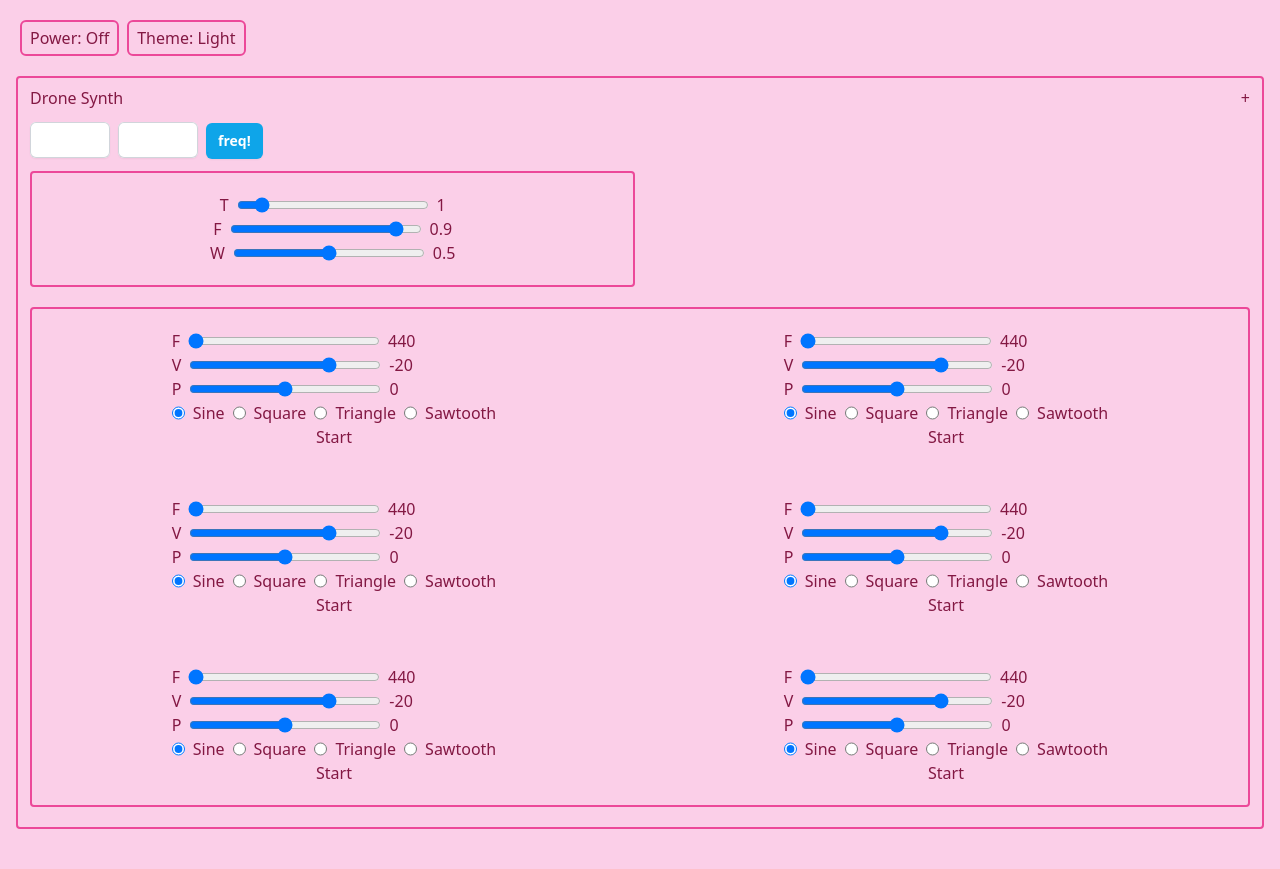
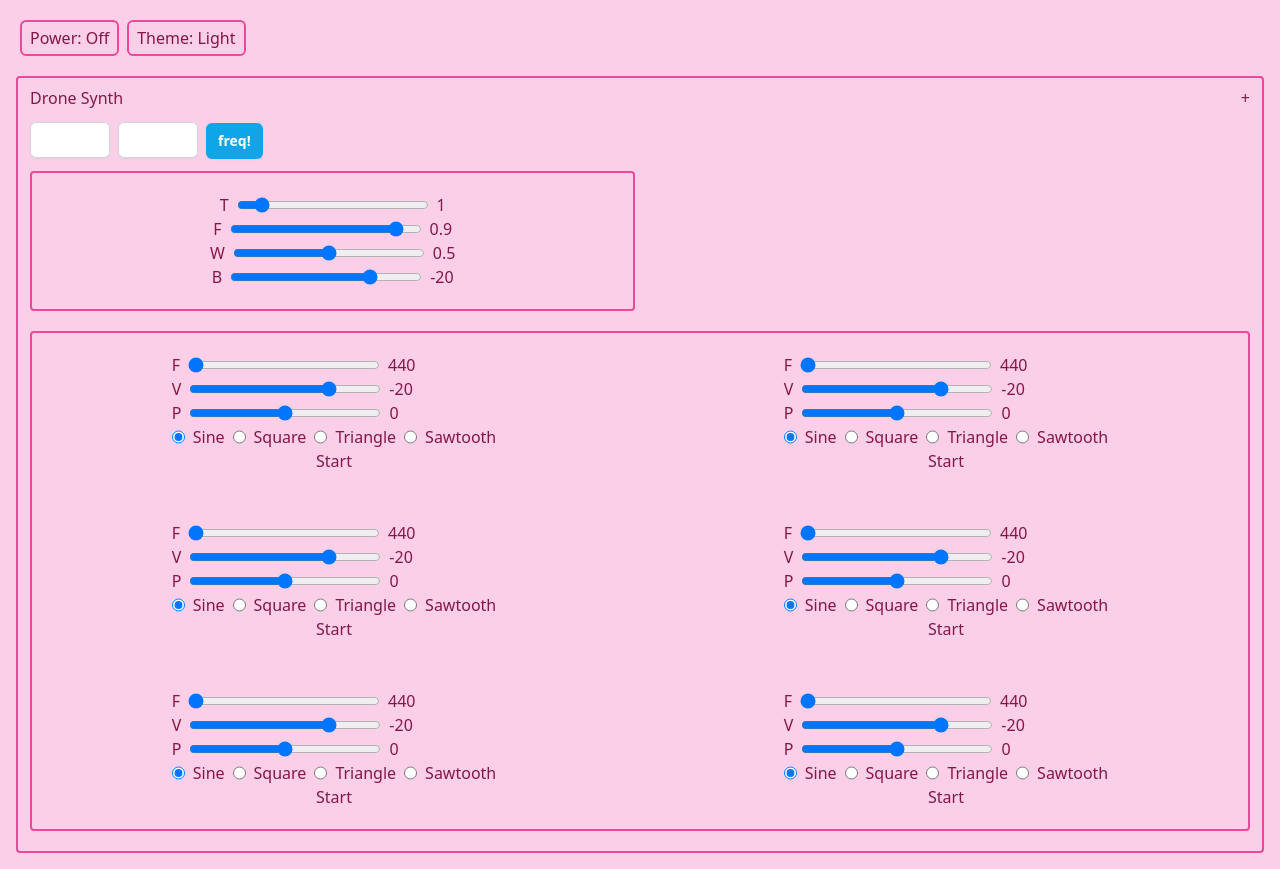
Before and after one commit to daveknapik/tone-drone, a React (Vite) app: page / in a window 1280 px wide. Before the commit the page ends 845 px from the top, so only its background shows below. Built offline with nearby package versions, Linux system fonts and the light colour scheme.

Commit message:
Delay-only bus with the bus send at synth level works. Can use it as a way to control main send (from all osc) at least, if there is no way to control individual osc changes in send level.

```diff
--- a/src/components/DroneSynth.tsx
+++ b/src/components/DroneSynth.tsx
@@ -13,6 +13,7 @@ function DroneSynth({ oscillatorCount = 6 }: DroneSynthProps) {
   const [oscillators, setOscillators] = useState<Tone.Oscillator[]>([]);
   const [channels, setChannels] = useState<Tone.Channel[]>([]);
   const [bus, setBus] = useState<Tone.Channel>();
+  const [busVolume, setBusVolume] = useState(-20);
   const [delay, setDelay] = useState<Tone.FeedbackDelay>();
   const [delayTime, setDelayTime] = useState(1);
   const [delayFeedback, setDelayFeedback] = useState(0.9);
@@ -31,19 +32,24 @@ function DroneSynth({ oscillatorCount = 6 }: DroneSynthProps) {
       feedback: delayFeedback,
       maxDelay: 10,
       wet: delayWet,
-    });
+    }).toDestination();
 
-    const bus = new Tone.Channel().chain(
-      delay,
-      freeverb,
-      Tone.getDestination()
-    );
+    // const bus = new Tone.Channel().chain(
+    //   delay,
+    //   freeverb,
+    //   Tone.getDestination()
+    // );
+
+    const bus = new Tone.Channel({ volume: busVolume }).connect(delay);
+    bus.receive("delay");
 
     for (let i = 0; i < oscillatorCount; i++) {
       const oscillator = new Tone.Oscillator(minFreq, "sine");
       const channel = new Tone.Channel(-20, 0).toDestination();
 
       oscillator.connect(channel);
+
+      channel.send("delay");
       channel.connect(bus);
 
       newOscillators.push(oscillator);
@@ -61,6 +67,12 @@ function DroneSynth({ oscillatorCount = 6 }: DroneSynthProps) {
     feedback: delayFeedback,
     wet: delayWet,
   });
+
+  console.log(bus?.volume.value);
+
+  if (bus !== undefined) {
+    bus.volume.value = busVolume;
+  }
 
   const createOscillator = () => {
     const oscillator = new Tone.Oscillator(minFreq, "sine");
@@ -128,6 +140,14 @@ function DroneSynth({ oscillatorCount = 6 }: DroneSynthProps) {
               step={0.01}
               handleChange={(e) => setDelayWet(parseFloat(e.target.value))}
             />
+            <Slider
+              inputName="bus"
+              min={-80}
+              max={0}
+              value={busVolume}
+              step={0.01}
+              handleChange={(e) => setBusVolume(parseFloat(e.target.value))}
+            />
           </div>
         </div>
         <div className="grid grid-cols-1 md:grid-cols-2 gap-12 my-5 place-items-center border-2 rounded border-pink-500 dark:border-sky-300 p-5">
```
